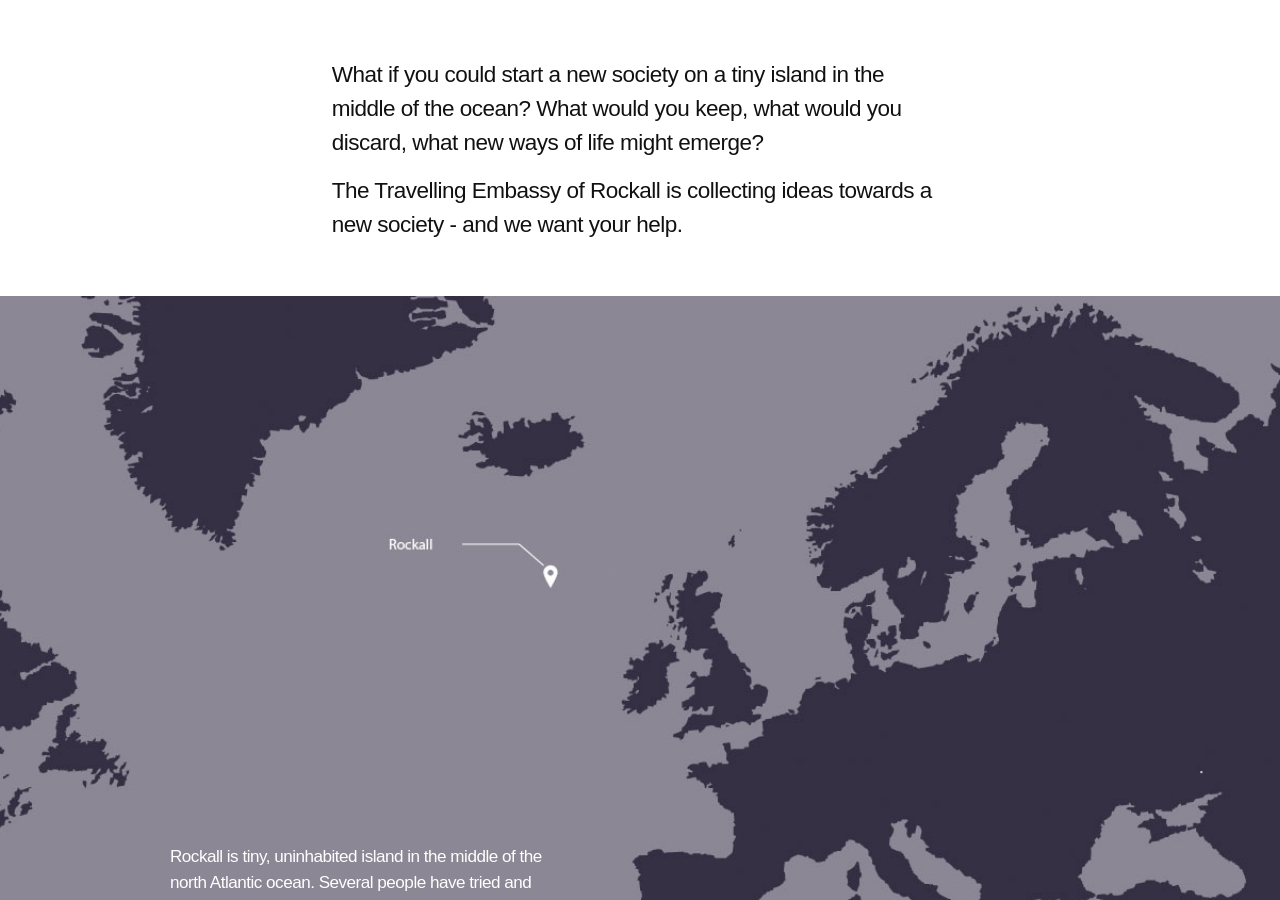
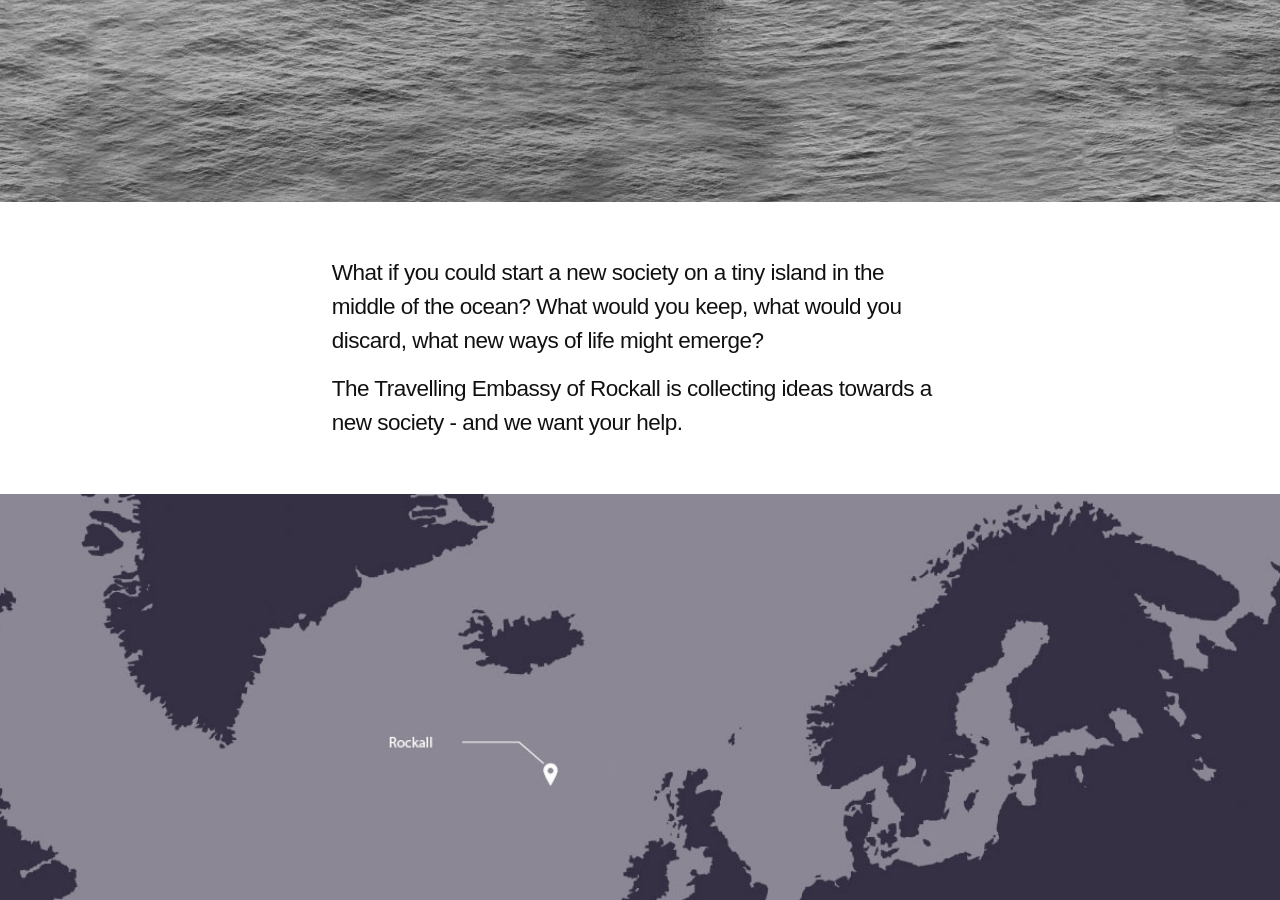
Before and after one commit to rockall-festival/rockall-festival.github.io, a Jekyll site: the page built from index.html, in a window 1280 px wide and 900 px high, scrolled down 716 px. Built offline with Jekyll 4.4.1, drawn with Linux system fonts in a browser that asks for light colours; comment, search, counter and statistics services are not loaded.

Commit message:
Bugfix: should make changes to the correct index file
Signed-off-by: Peter Hartree <web@peterhartree.co.uk>

```diff
--- a/index.html
+++ b/index.html
@@ -135,7 +135,7 @@
         </script>
 
 
-<div id="splash" class="wrap wrap-splash wrap-screen-height">
+<div id="splash" class="wrap wrap-splash">
   <div class="container container-wide">
     <div class="row">
       <div class="col-sm-12">
@@ -145,9 +145,19 @@
       </div>
     </div>
   </div>
-  <!--
-    Photo credit: "Rockall - a bit of swell" by Lester Haines (<a href="https://www.flickr.com/photos/lesterhaines/8492780930/in/album-72157632810132173/" target="_blank">source</a>)
-  -->
+
+  <div class="container">
+    <div class="row">
+      <div class="col-sm-10 col-sm-offset-1 col-md-8 col-md-offset-2 margin-top-larger">
+        <p>What if you could start a new society on a tiny island in the middle of the ocean? What would you keep, what would you discard, what new ways of life might emerge?</p>
+
+        <p><strong>The Travelling Embassy of Rockall</strong> is collecting ideas towards a new society - and we want your help.</p>
+
+      </div>
+    </div>
+  </div>
+
+  <img src="/img/rockall-bw-cropped.jpg" alt="Rockall island" style="width: 100%;">
 </div>
 
 
```
